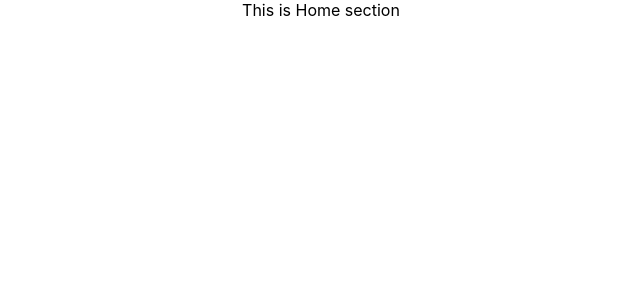
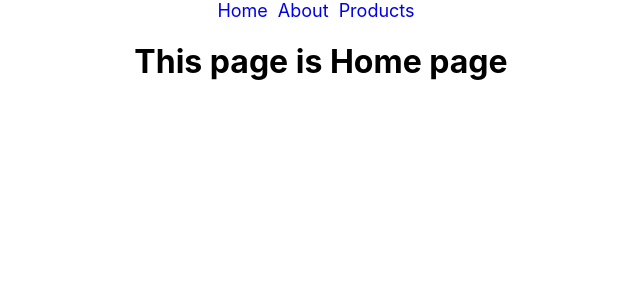
Before and after one commit to Sharif-Miah/react-router-practice, a React (Create React App) app: page / in a window 1280 px wide. Shown: the top 300 px of the page, without its empty margins (319-959 px from the left). Built offline with nearby package versions, Linux system fonts and the light colour scheme.

Commit message:
menu bar added

```diff
--- /dev/null
+++ b/src/component/About/About.jsx
@@ -0,0 +1,13 @@
+import React from 'react';
+import Header from '../Header/Header';
+
+const About = () => {
+    return (
+        <div>
+            <Header />
+            <h1>This page is About page</h1>
+        </div>
+    );
+};
+
+export default About;
--- /dev/null
+++ b/src/component/Header/Header.css
@@ -0,0 +1,6 @@
+.header a {
+    text-decoration: none;
+    text-align: none;
+    margin-right: 10px;
+    font-size: 18px;
+}
--- /dev/null
+++ b/src/component/Header/Header.jsx
@@ -0,0 +1,15 @@
+import React from 'react';
+import { Link } from 'react-router-dom';
+import './Header.css'
+
+const Header = () => {
+    return (
+        <div className='header'>
+            <Link to='/home'>Home</Link>
+            <Link to='/about'>About</Link>
+            <Link to='/products'>Products</Link>
+        </div>
+    );
+};
+
+export default Header;
--- /dev/null
+++ b/src/component/Home/Home.jsx
@@ -0,0 +1,13 @@
+import React from 'react';
+import Header from '../Header/Header';
+
+const Home = () => {
+    return (
+        <div>
+            <Header />
+            <h1>This page is Home page</h1>
+        </div>
+    );
+};
+
+export default Home;
--- /dev/null
+++ b/src/component/Products/Products.jsx
@@ -0,0 +1,13 @@
+import React from 'react';
+import Header from '../Header/Header';
+
+const Products = () => {
+    return (
+        <div>
+            <Header />
+            <h1>This is Products Page</h1>
+        </div>
+    );
+};
+
+export default Products;
```
Also changed, not shown: src/App.js (+9 -4 lines).
